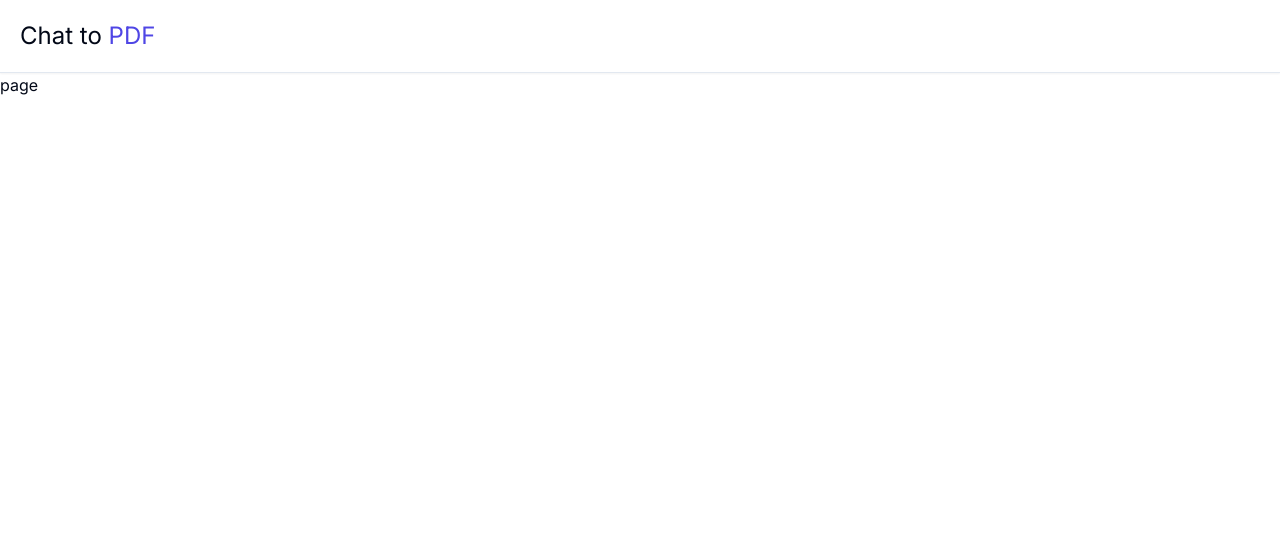
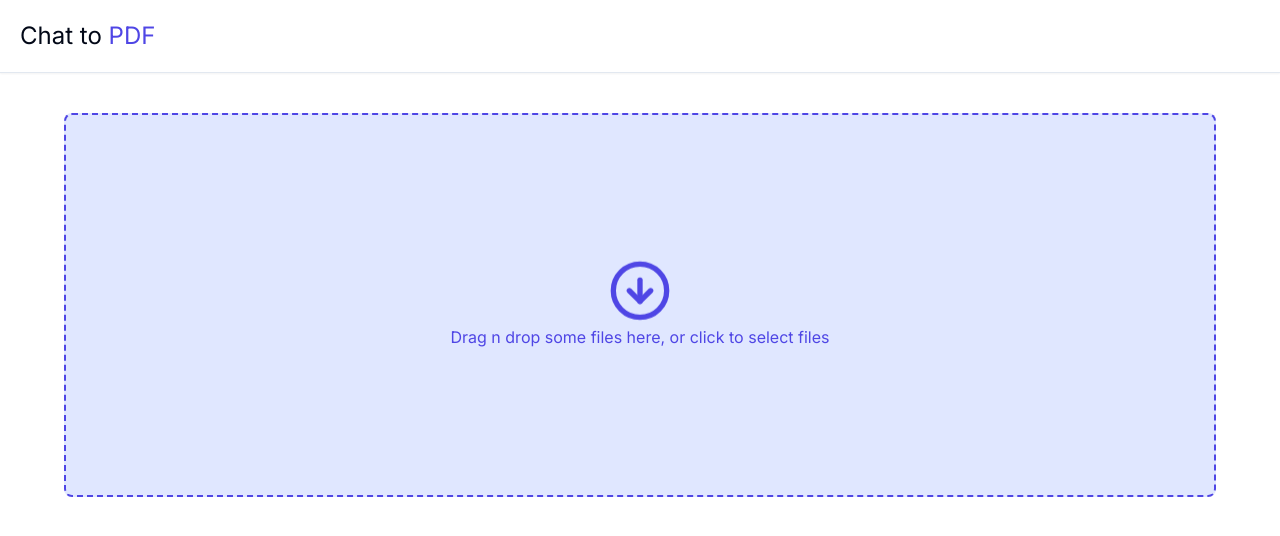
Before and after one commit to Prathyarthi/Chat-with-PDF, a Next.js app: page /dashboard/upload in a window 1280 px wide. Shown: the top 536 px of the page. Built offline with nearby package versions, Linux system fonts and the light colour scheme; no server answers.

Commit message:
File uploader using React-Dropzone

```diff
--- a/app/dashboard/upload/page.tsx
+++ b/app/dashboard/upload/page.tsx
@@ -1,7 +1,11 @@
+import FileUploader from "@/components/FileUploader"
+
 function page() {
-  return (
-    <div>page</div>
-  )
+    return (
+        <div>
+            <FileUploader />
+        </div>
+    )
 }
 
 export default page
--- a/app/page.tsx
+++ b/app/page.tsx
@@ -73,7 +73,7 @@
         <div className="mx-auto mt-16  max-w-7xl px-6 sm:mt-20 md:mt-24 lg:px-8">
           <dl className="mx-auto grid max-w-2xl grid-cols-1 gap-x-6 gap-y-10 text-base leading-7 text-gray-600 sm:grid-cols-2 lg:mx-0 lg:max-w-none lg:grid-cols-3 lg:gap-x-8 lg:gap-y-16">
             {features.map((feature) => (
-              <div className="relative pl-9">
+              <div key={feature.name} className="relative pl-9">
                 <dt className="inline font-semibold text-gray-900">
                   <feature.icon aria-hidden="true" className="absolute left-1 top-1 h-5 w-5 text-indigo-600" />
                 </dt>
--- /dev/null
+++ b/components/FileUploader.tsx
@@ -0,0 +1,38 @@
+"use client"
+
+import { CircleArrowDown, RocketIcon } from 'lucide-react'
+import React, { useCallback } from 'react'
+import { useDropzone } from 'react-dropzone'
+
+function FileUploader() {
+
+    const onDrop = useCallback((acceptedFiles: File[]) => {
+        // Do something with the files
+    }, [])
+    const { getRootProps, getInputProps, isDragActive, isFocused, isDragAccept } = useDropzone({ onDrop })
+
+    return (
+        <div className='flex flex-col gap-4 items-center max-w-7xl mx-auto'>
+            <div {...getRootProps()} className={`border-2 border-dashed p-10 mt-10 w-[90%] border-indigo-600 text-indigo-600 rounded-lg h-96 flex items-center justify-center ${isFocused || isDragAccept ? "bg-indigo-300" : "bg-indigo-100"}`}>
+                <input {...getInputProps()} />
+                <div className='flex flex-col items-center justify-center'>
+                    {
+                        isDragActive ? (
+                            <>
+                                <RocketIcon className="w-16 h-16 animate-ping" />
+                                <p>Drop the files here ...</p>
+                            </>
+                        ) : (
+                            <>
+                                <CircleArrowDown className="w-16 h-16 animate-bounce" />
+                                <p>Drag n drop some files here, or click to select files</p>
+                            </>
+                        )
+                    }
+                </div>
+            </div>
+        </div>
+    )
+}
+
+export default FileUploader
--- a/package.json
+++ b/package.json
@@ -17,6 +17,7 @@
     "next": "14.2.5",
     "react": "^18",
     "react-dom": "^18",
+    "react-dropzone": "^14.2.3",
     "tailwind-merge": "^2.4.0",
     "tailwindcss-animate": "^1.0.7"
   },
```
Also changed, not shown: 1 other file (tests, documents, lock files or other folders).
